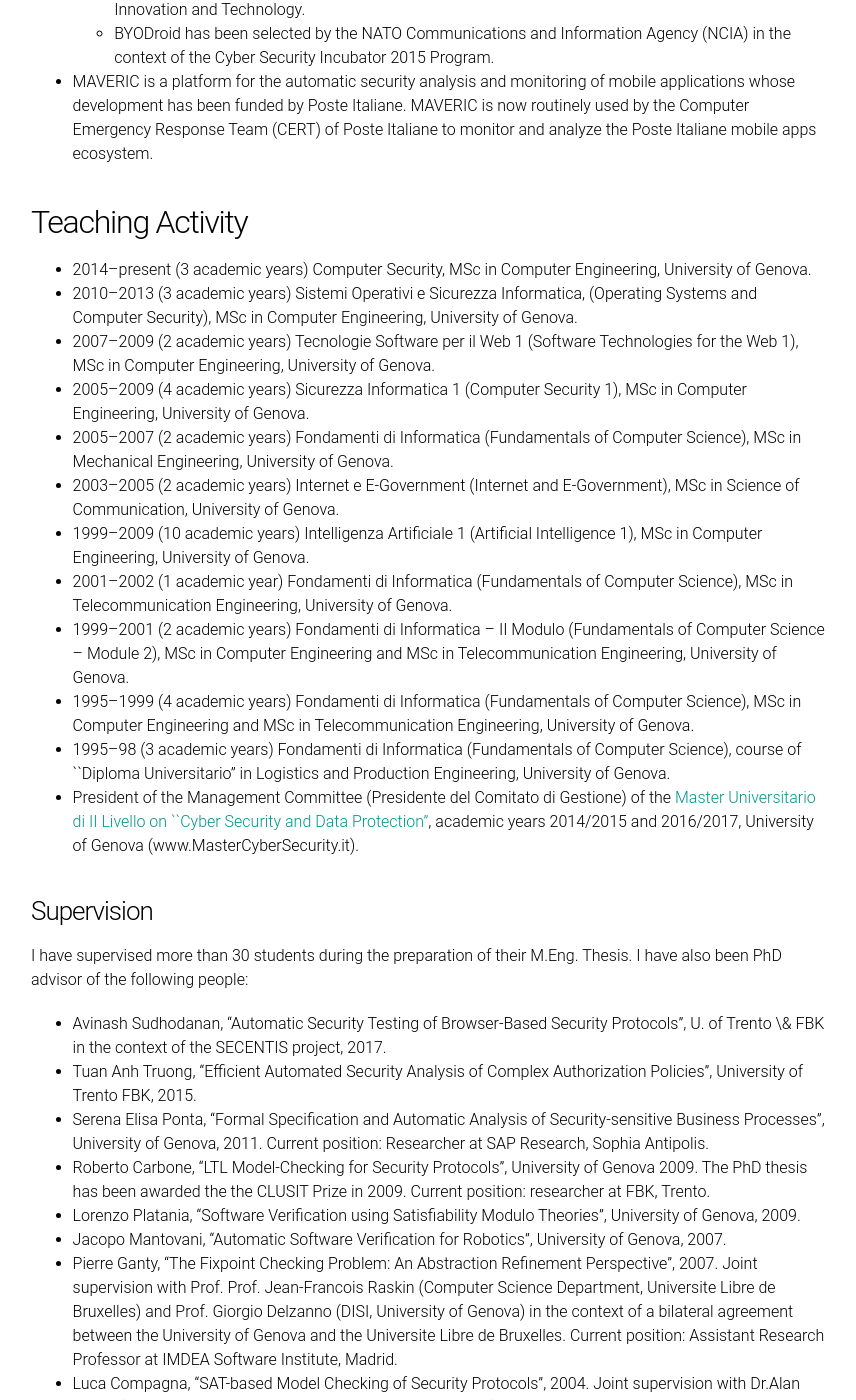
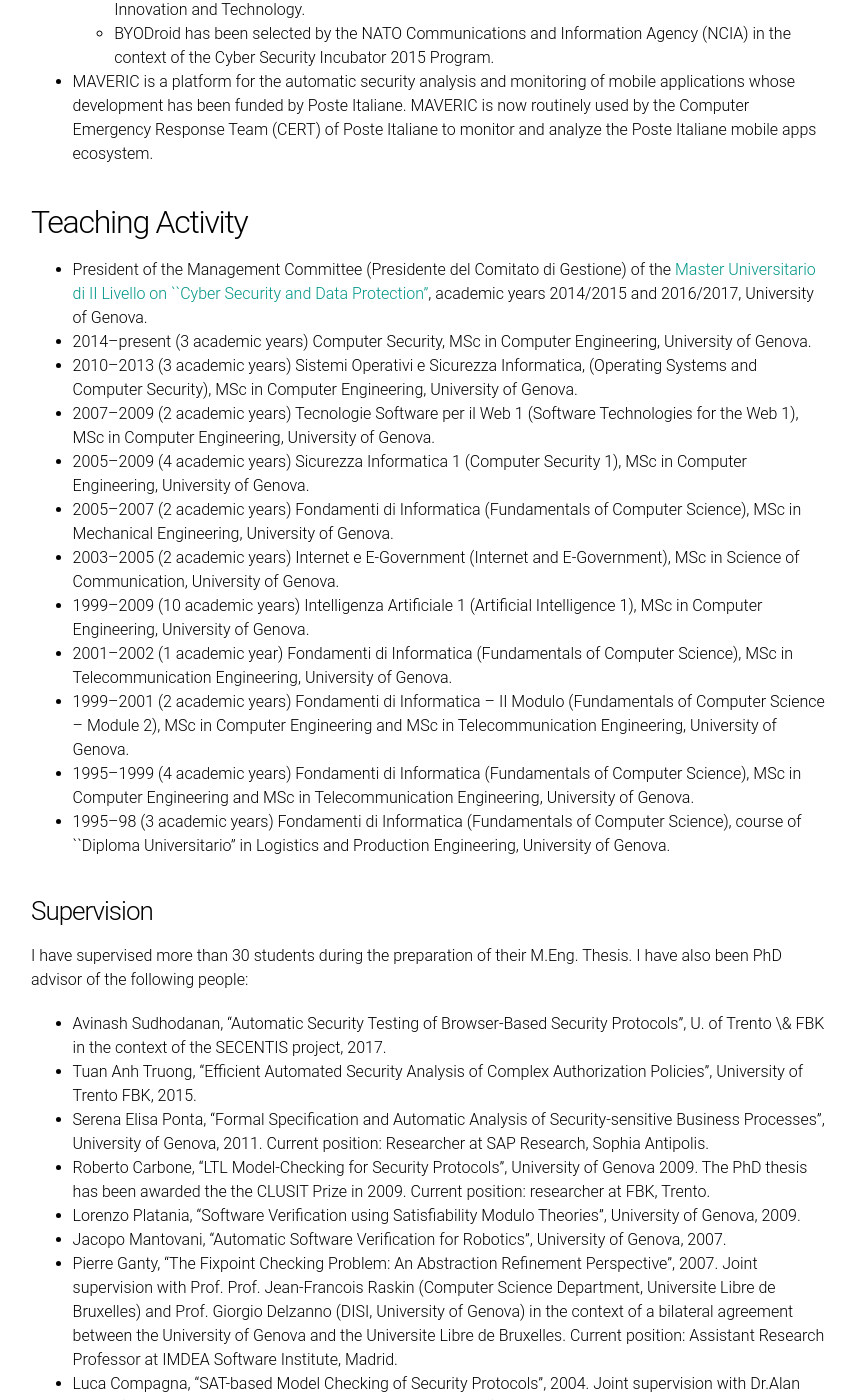
Before and after one commit to CSecLab/cseclab.github.io, a Jekyll site: the page built from alessandroHP.md, in a window 1280 px wide and 1400 px high, scrolled down 8743 px. Shown: the whole window, without its empty margins (209-1065 px from the left). Built offline with Jekyll 4.4.1, drawn with Linux system fonts in a browser that asks for light colours; some of the changed lines change nothing that is shown.

Commit message:
*** empty log message ***

```diff
--- a/alessandroHP.md
+++ b/alessandroHP.md
@@ -201,6 +201,7 @@
 
 ## Teaching Activity
 
+- President of the Management Committee (Presidente del Comitato di Gestione) of the [Master Universitario di II Livello on ``Cyber Security and Data Protection''](http://www.mastercybersecurity.it), academic years 2014/2015 and 2016/2017, University of Genova.
 - 2014--present (3 academic years) Computer Security, MSc in Computer Engineering, University of Genova.
 - 2010--2013 (3 academic years) Sistemi Operativi e Sicurezza Informatica, (Operating Systems and Computer Security), MSc in Computer Engineering, University of
   Genova.
@@ -214,7 +215,6 @@
 - 1995--1999 (4 academic years) Fondamenti di Informatica (Fundamentals of Computer Science), MSc in Computer Engineering and MSc in Telecommunication Engineering,  University of Genova.
 - 1995--98 (3 academic years) Fondamenti di Informatica (Fundamentals of Computer Science), course of ``Diploma Universitario'' in Logistics and Production Engineering, University of Genova.
 
-- President of the Management Committee (Presidente del Comitato di Gestione) of the [Master Universitario di II Livello on ``Cyber Security and Data Protection''](http://www.mastercybersecurity.it), academic years 2014/2015 and 2016/2017, University of Genova (www.MasterCyberSecurity.it).
 
 ### Supervision
 
```
